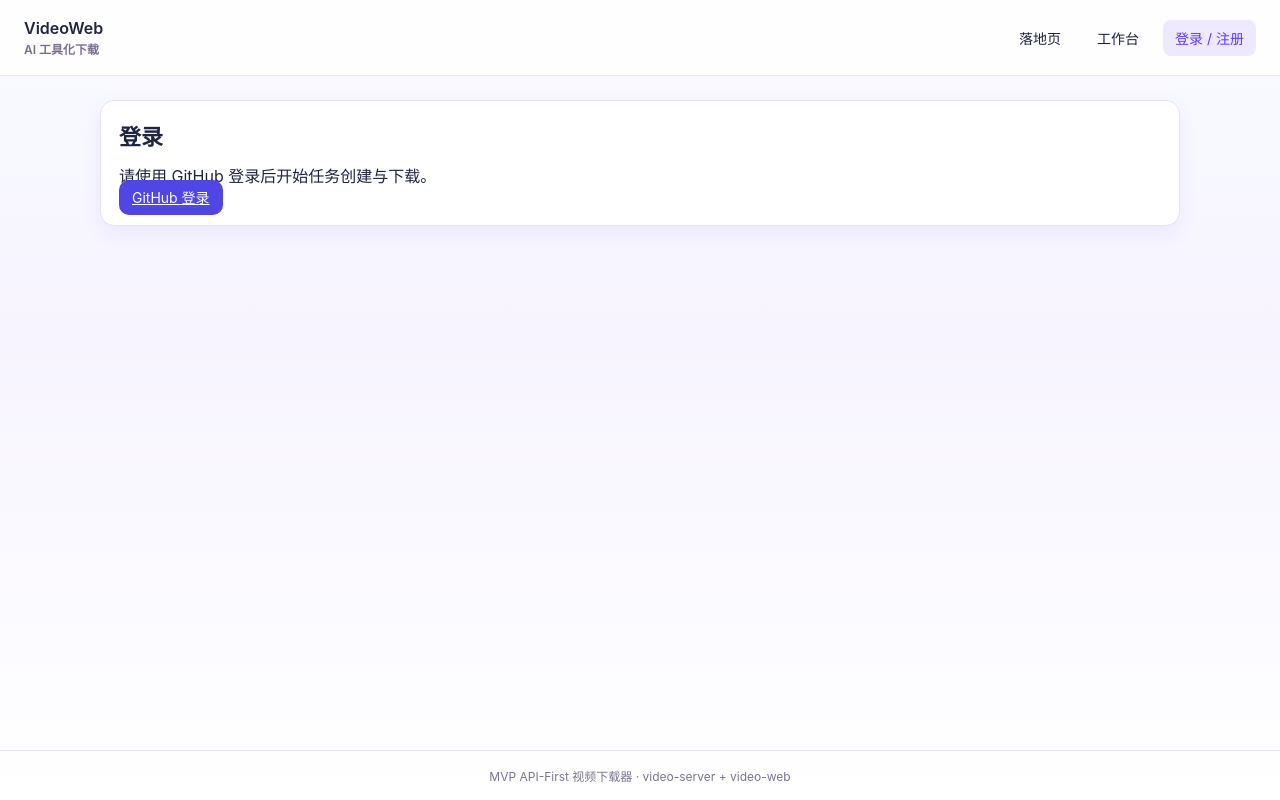
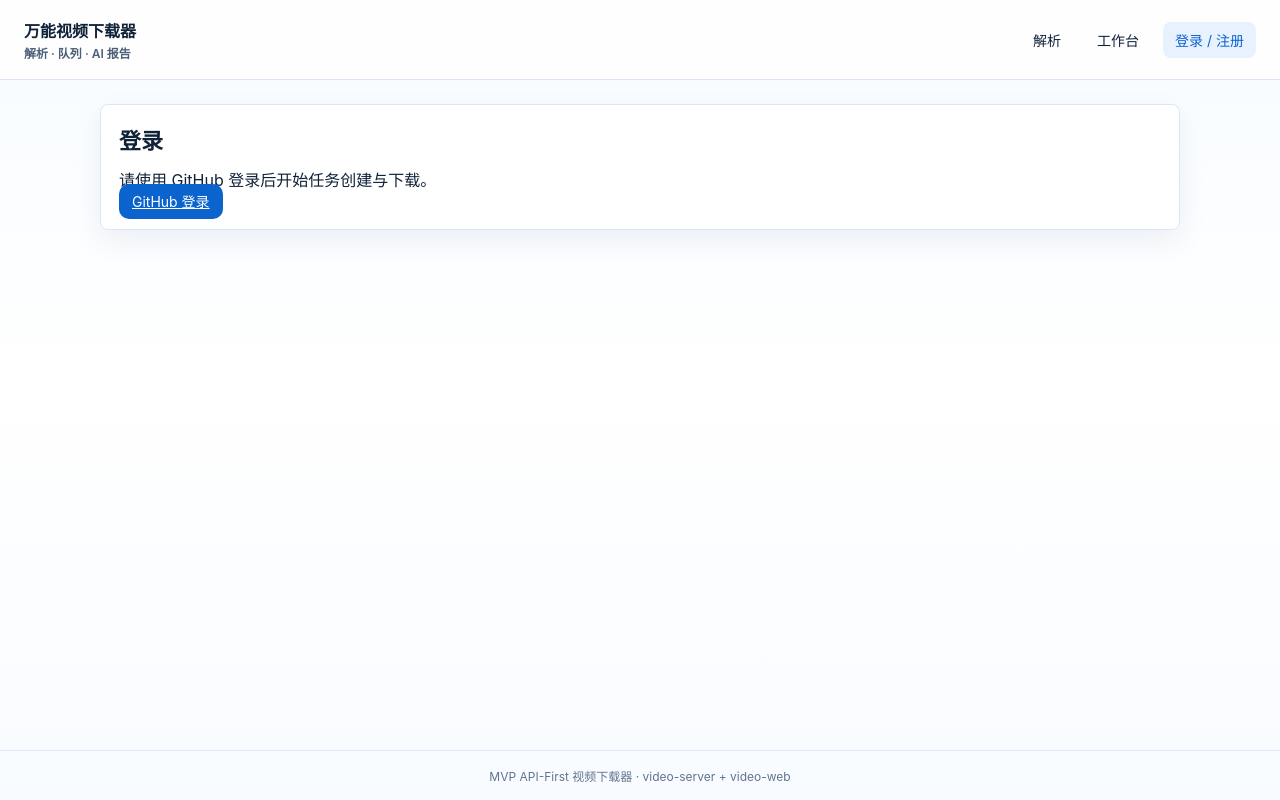
Before and after one commit to StephenQiu30/video-app, a React (Vite) app: page /auth in a window 1280 px wide. Built offline with nearby package versions, Linux system fonts and the light colour scheme; no server answers.

Commit message:
impl:m2-03 完成蓝白视觉与AI报告E2E

```diff
--- a/src/App.css
+++ b/src/App.css
@@ -3,7 +3,7 @@
   padding: 0;
   display: flex;
   flex-direction: column;
-  background: linear-gradient(180deg, #f8fbff 0%, #f7f4ff 42%, #ffffff 100%);
+  background: linear-gradient(180deg, #f7fbff 0%, #ffffff 48%, #f8fbff 100%);
 }
 
 .app-header {
@@ -26,7 +26,7 @@
 }
 
 .brand-sub {
-  color: #7b6f92;
+  color: #4d6078;
   font-size: 12px;
 }
 
@@ -39,13 +39,13 @@
 .header-nav a {
   padding: 8px 12px;
   border-radius: 8px;
-  color: #1f2441;
+  color: #0f2238;
   text-decoration: none;
 }
 
 .header-nav a.active {
-  background: #efe9ff;
-  color: #5b3cff;
+  background: #e8f2ff;
+  color: #0b63ce;
 }
 
 .app-main {
@@ -57,7 +57,7 @@
 .app-footer {
   padding: 16px 24px;
   border-top: 1px solid var(--border);
-  color: #7a7590;
+  color: #60758f;
   font-size: 12px;
   text-align: center;
 }
@@ -86,7 +86,7 @@
 }
 
 .hero-copy p {
-  color: #4b587c;
+  color: #4d6078;
   font-size: 17px;
   line-height: 1.7;
 }
@@ -125,14 +125,14 @@
 }
 
 .form-label {
-  color: #1f2441;
+  color: #0f2238;
   font-size: 14px;
 }
 
 .helper-text {
   font-size: 13px;
   margin-top: 8px;
-  color: #6a6177;
+  color: #4d6078;
 }
 
 .helper-text a {
@@ -141,7 +141,7 @@
 
 .state-text {
   min-height: 24px;
-  color: #4f4b61;
+  color: #334b68;
 }
 
 .platform-tag {
@@ -162,8 +162,8 @@
 .parse-result {
   border: 1px solid var(--border);
   padding: 10px 12px;
-  border-radius: 12px;
-  background: #fbfaff;
+  border-radius: 8px;
+  background: #f8fbff;
 }
 
 .result-cover {
@@ -198,7 +198,7 @@
 }
 
 .format-item small {
-  color: #766d86;
+  color: #60758f;
   font-size: 12px;
 }
 
@@ -210,7 +210,7 @@
   display: flex;
   flex-wrap: wrap;
   gap: 12px;
-  color: #4b4861;
+  color: #334b68;
   margin-bottom: 12px;
 }
 
@@ -232,10 +232,10 @@
 }
 
 .task-card {
-  border: 1px solid #eceaf0;
-  border-radius: 10px;
+  border: 1px solid #dbe7f6;
+  border-radius: 8px;
   padding: 10px 12px;
-  background: #fcfbff;
+  background: #ffffff;
 }
 
 .task-thumb {
@@ -257,16 +257,16 @@
 
 .task-title-row h4 {
   margin: 0;
-  color: #1f2441;
+  color: #0f2238;
 }
 
 .task-meta {
-  color: #746f87;
+  color: #60758f;
   font-size: 13px;
 }
 
 .empty-state {
-  color: #746f87;
+  color: #60758f;
 }
 
 .task-meta-row {
@@ -286,7 +286,7 @@
 .download-link {
   display: inline-block;
   margin-top: 8px;
-  color: #4f46e5;
+  color: #0b63ce;
 }
 
 .section-title {
--- a/src/App.tsx
+++ b/src/App.tsx
@@ -12,12 +12,12 @@ function AppHeader() {
   return (
     <header className="app-header">
       <div className="brand">
-        <span>VideoWeb</span>
-        <span className="brand-sub">AI 工具化下载</span>
+        <span>万能视频下载器</span>
+        <span className="brand-sub">解析 · 队列 · AI 报告</span>
       </div>
       <nav className="header-nav">
         <NavLink to="/" end>
-          落地页
+          解析
         </NavLink>
         <NavLink to="/workbench">工作台</NavLink>
         <NavLink to="/auth">登录 / 注册</NavLink>
--- a/src/index.css
+++ b/src/index.css
@@ -1,7 +1,7 @@
 :root {
-  --text: #1f2441;
-  --text-soft: #5b5670;
-  --border: #e8e1f5;
+  --text: #0f2238;
+  --text-soft: #4d6078;
+  --border: #dbe7f6;
   --bg: #f8fbff;
   --card-bg: #ffffff;
 }
@@ -32,7 +32,7 @@ body {
 }
 
 a {
-  color: #4f46e5;
+  color: #0b63ce;
 }
 
 h1,
@@ -64,7 +64,7 @@ p {
 }
 
 .btn-primary {
-  background: #4f46e5;
+  background: #0b63ce;
   color: #fff;
 }
 
@@ -73,8 +73,8 @@ p {
 }
 
 .btn-outline {
-  border-color: #c4c4cf;
-  background: #f7f7fb;
+  border-color: #b9cbe4;
+  background: #f7fbff;
 }
 
 .btn:disabled {
@@ -84,7 +84,7 @@ p {
 
 .input {
   width: 100%;
-  border: 1px solid #d7d8e0;
+  border: 1px solid #c9d7ea;
   background: #fff;
   border-radius: 10px;
   padding: 10px 12px;
@@ -92,14 +92,14 @@ p {
 }
 
 .input:focus-visible {
-  outline: 2px solid #b3b9ff;
+  outline: 2px solid #8ec5ff;
 }
 
 .card {
   border: 1px solid var(--border);
-  border-radius: 14px;
+  border-radius: 8px;
   background: var(--card-bg);
-  box-shadow: 0 8px 20px rgba(95, 64, 255, 0.08);
+  box-shadow: 0 10px 28px rgba(35, 80, 127, 0.08);
   padding: 18px;
 }
 
@@ -118,10 +118,10 @@ p {
 }
 
 .badge {
-  border-radius: 999px;
+  border-radius: 8px;
   padding: 4px 8px;
-  background: #eef2ff;
-  color: #3730a3;
+  background: #e8f2ff;
+  color: #084c9a;
   font-size: 12px;
   display: inline-flex;
 }
@@ -129,7 +129,7 @@ p {
 .progress-track {
   width: 100%;
   height: 8px;
-  background: #edf2ff;
+  background: #e8f2ff;
   border-radius: 999px;
   overflow: hidden;
 }
@@ -137,7 +137,7 @@ p {
 .progress-bar {
   height: 100%;
   border-radius: 999px;
-  background: linear-gradient(90deg, #7c3aed, #2563eb);
+  background: #0b63ce;
 }
 
 .alert {
@@ -149,9 +149,9 @@ p {
 
 .alert-title {
   margin-bottom: 6px;
-  color: #86198f;
+  color: #9f1239;
 }
 
 .alert-description {
-  color: #581c87;
+  color: #7f1d1d;
 }
```
Also changed, not shown: 1 other file (tests, documents, lock files or other folders).
